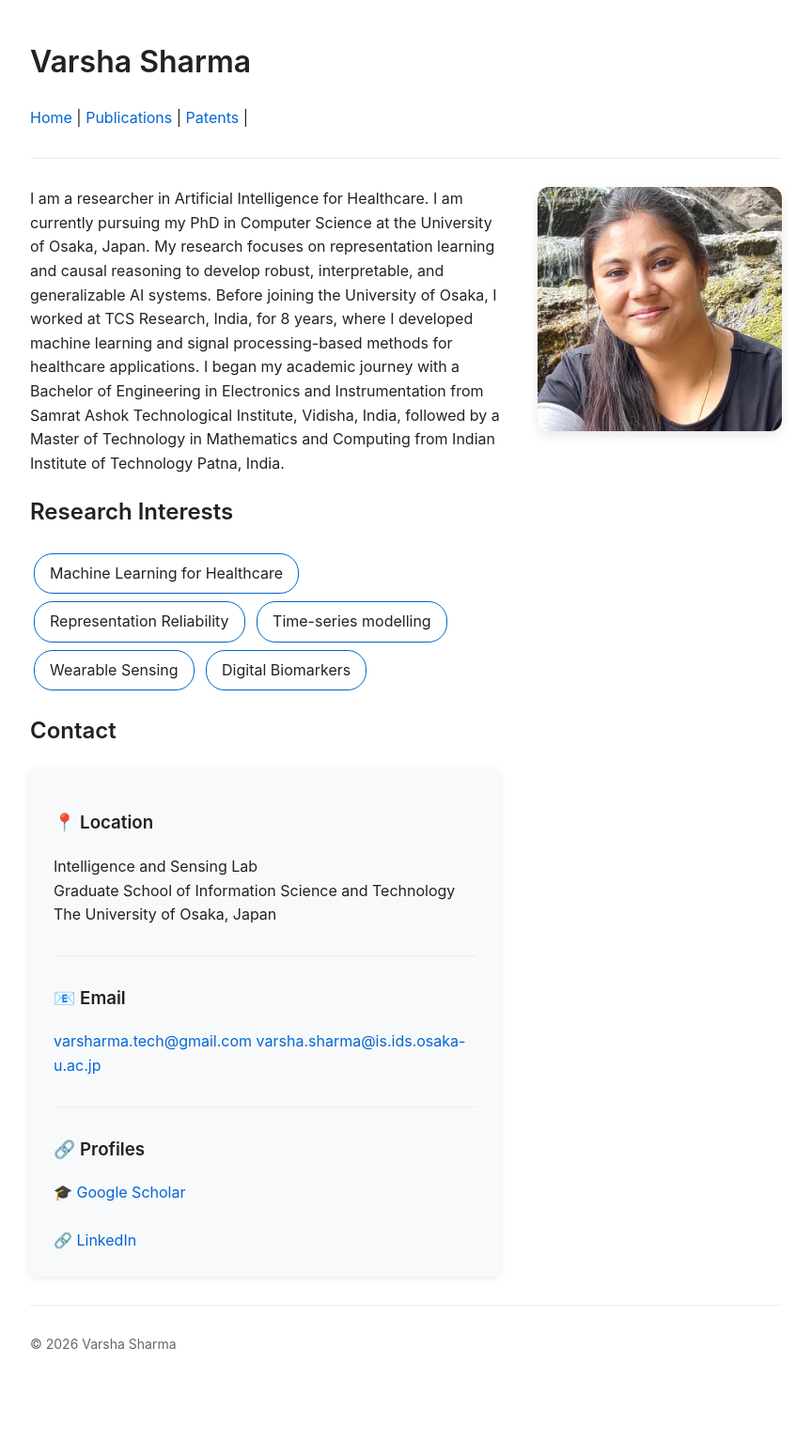
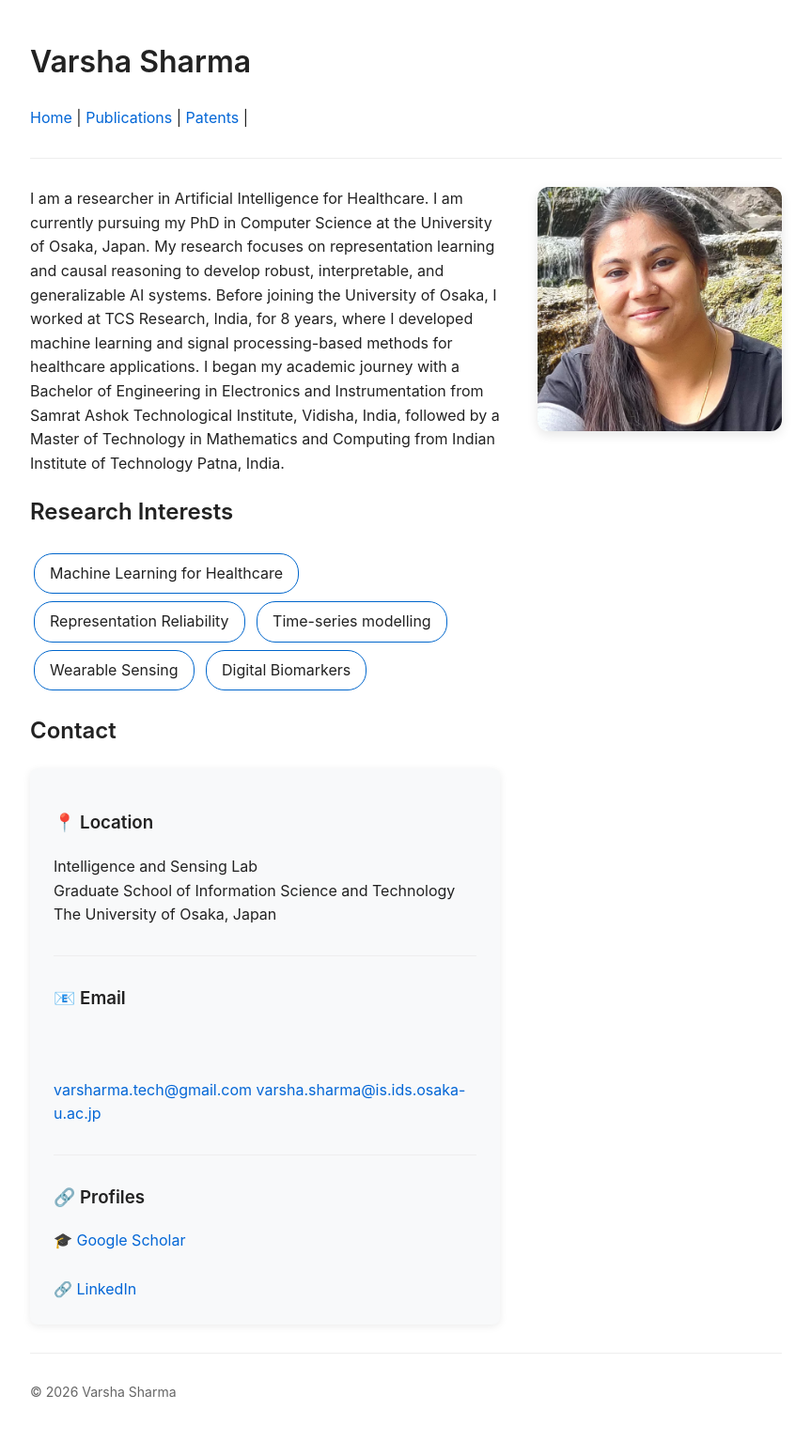
Before and after one commit to shavarsha/shavarsha.github.io, a Jekyll site: the page built from index.md, in a window 1280 px wide. Shown: the whole page at 94% size, without its empty margins (208-1071 px from the left). Built offline with Jekyll 4.4.1, drawn with Linux system fonts in a browser that asks for light colours; before the commit the page ends 1482 px from its top, so only the background shows below that.

```diff
--- a/index.md
+++ b/index.md
@@ -53,7 +53,7 @@ The University of Osaka, Japan
 
 <h3>📧 Email</h3>
 
-<a href="mailto:varsharma.tech@gmail.com">
+<a href="mailto:varsharma.tech@gmail.com"><br><br>
 varsharma.tech@gmail.com
 </a>
 
```
